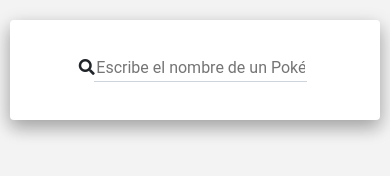
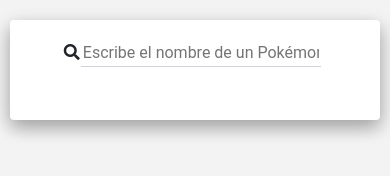
Before and after one commit to jdrag12/pokeapi, a website built with Parcel: page index.html in a window 390 px wide. Built offline with nearby package versions, Linux system fonts and the light colour scheme; no server answers.

Commit message:
media search input

```diff
--- a/style.css
+++ b/style.css
@@ -54,3 +54,10 @@
 li {
   list-style-type: none;
 }
+
+@media (max-width:600px){
+  #search-input {
+  padding: 5px;
+  margin: 0 10%;
+}
+}
```
